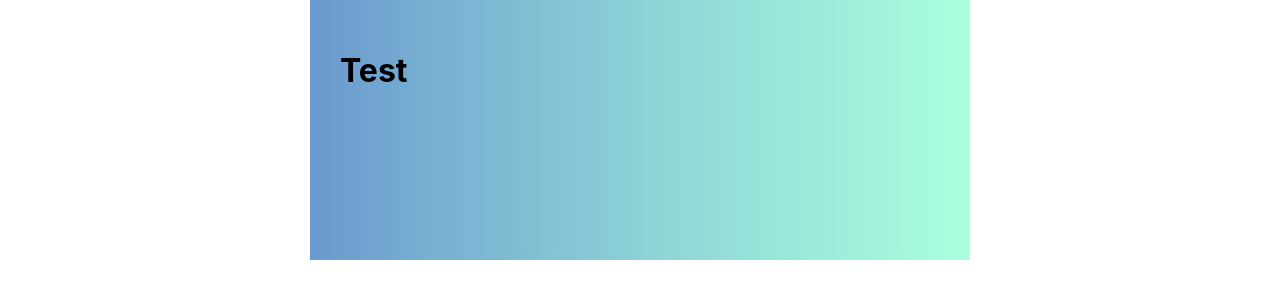
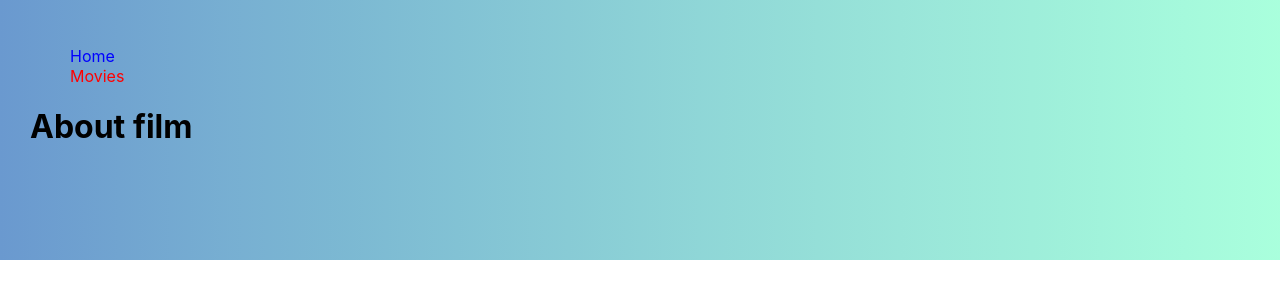
Before and after one commit to OksanaStezhko/goit-react-hw-04-movies, a React (Create React App) app: page /movies in a window 1280 px wide. Shown: the top 300 px of the page. Built offline with nearby package versions, Linux system fonts and the light colour scheme.

Commit message:
home и fetch

```diff
--- a/src/App.js
+++ b/src/App.js
@@ -1,16 +1,41 @@
-import React, { Component } from 'react';
+import React from 'react';
+import { Route, NavLink, Switch } from 'react-router-dom';
 import Container from './components/Container';
 
-class App extends Component {
-  state = {};
+import HomeView from './views/HomeView';
+import MoviesView from './views/MoviesView';
+import NotFoundView from './views/NotFoundView';
+// import Container from './components/Container';
 
-  render() {
-    return (
-      <Container>
-        <h1>Test</h1>
-      </Container>
-    );
-  }
-}
+const App = () => (
+  <Container>
+    <ul>
+      <li>
+        <NavLink
+          exact
+          to="/"
+          className="navlink"
+          activeClassName="navlink--active"
+        >
+          Home
+        </NavLink>
+      </li>
+      <li>
+        <NavLink
+          to="/movies"
+          className="navlink"
+          activeClassName="navlink--active"
+        >
+          Movies
+        </NavLink>
+      </li>
+    </ul>
+    <Switch>
+      <Route exact path="/" component={HomeView} />;
+      <Route path="/movies" component={MoviesView} />;
+      <Route component={NotFoundView} />
+    </Switch>
+  </Container>
+);
 
 export default App;
--- /dev/null
+++ b/src/components/MovieCard/MovieCard.jsx
@@ -0,0 +1,8 @@
+import React from 'react';
+import { Link } from 'react-router-dom';
+
+const MovieCard = ({ movieInfo }) => {
+  <li>{/* <Link to="/movieDetals">{movieInfo.title}</Link> */}</li>;
+};
+
+export default MovieCard;
--- /dev/null
+++ b/src/components/TrandingMoviesList/TrandingMoviesList.jsx
@@ -0,0 +1,17 @@
+import React from 'react';
+import { Link } from 'react-router-dom';
+import MovieCard from '../MovieCard';
+
+const TrandingMovies = ({ moviesList }) => {
+  return (
+    <ul>
+      {moviesList.map(movie => (
+        <li>
+          <Link to="/movieDetals">{movie.title}</Link>
+        </li>
+      ))}
+    </ul>
+  );
+};
+
+export default TrandingMovies;
--- /dev/null
+++ b/src/components/TrandingMoviesList/index.js
@@ -0,0 +1 @@
+export { default } from './TrandingMoviesList';
--- a/src/index.js
+++ b/src/index.js
@@ -2,10 +2,13 @@ import React from 'react';
 import ReactDOM from 'react-dom';
 import './sass/index.scss';
 import App from './App';
+import { BrowserRouter } from 'react-router-dom';
 
 ReactDOM.render(
-  <React.StrictMode>
-    <App />
-  </React.StrictMode>,
+  <BrowserRouter>
+    <React.StrictMode>
+      <App />
+    </React.StrictMode>
+  </BrowserRouter>,
   document.getElementById('root'),
 );
--- a/src/sass/base.scss
+++ b/src/sass/base.scss
@@ -15,3 +15,12 @@ code {
 ul {
   list-style: none;
 }
+
+.navlink {
+  color: blue;
+  text-decoration: none;
+}
+
+.navlink--active {
+  color: red;
+}
--- a/src/sass/container.scss
+++ b/src/sass/container.scss
@@ -1,7 +1,7 @@
 .container {
-  display: flex;
-  justify-content: space-between;
-  max-width: 600px;
+  // display: flex;
+
+  max-width: 1400px;
   min-height: 200px;
   margin-left: auto;
   margin-right: auto;
--- /dev/null
+++ b/src/servises/themovies-api.js
@@ -0,0 +1,14 @@
+import axios from 'axios';
+
+const keyApi = '0e6eebd27dfd68a7c4ec96f04756cc6c';
+
+const fetchTrandingMovies = async () => {
+  const fetchString = `https://api.themoviedb.org/3/trending/movie/week?api_key=${keyApi}&page=1&language='en-US'`;
+  const fetchResult = await axios
+    .get(fetchString)
+    .then(response => response.data)
+    .catch(console.error);
+  return fetchResult;
+};
+
+export default fetchTrandingMovies;
--- /dev/null
+++ b/src/views/HomeView.js
@@ -0,0 +1,27 @@
+import React, { Component } from 'react';
+
+import TrandingMoviesList from '../components/TrandingMoviesList';
+
+import fetchTrandingMovies from '../servises/themovies-api';
+
+class HomeView extends Component {
+  state = { movies: null };
+
+  async componentDidMount() {
+    const response = await fetchTrandingMovies();
+    console.log('result', response.results);
+    this.setState({ movies: response.results });
+  }
+  render() {
+    return (
+      <>
+        <h1>Tranding today</h1>
+        {this.state.movies && (
+          <TrandingMoviesList moviesList={this.state.movies} />
+        )}
+      </>
+    );
+  }
+}
+
+export default HomeView;
--- /dev/null
+++ b/src/views/MoviesView.js
@@ -0,0 +1,7 @@
+import React from 'react';
+
+const MovieView = () => {
+  return <h1>About film</h1>;
+};
+
+export default MovieView;
--- /dev/null
+++ b/src/views/NotFoundView.js
@@ -0,0 +1,7 @@
+import React from 'react';
+
+const NotFoundView = () => {
+  return <h1>404 - page not found</h1>;
+};
+
+export default NotFoundView;
```
Also changed, not shown: src/components/MovieCard/index.js (added).
